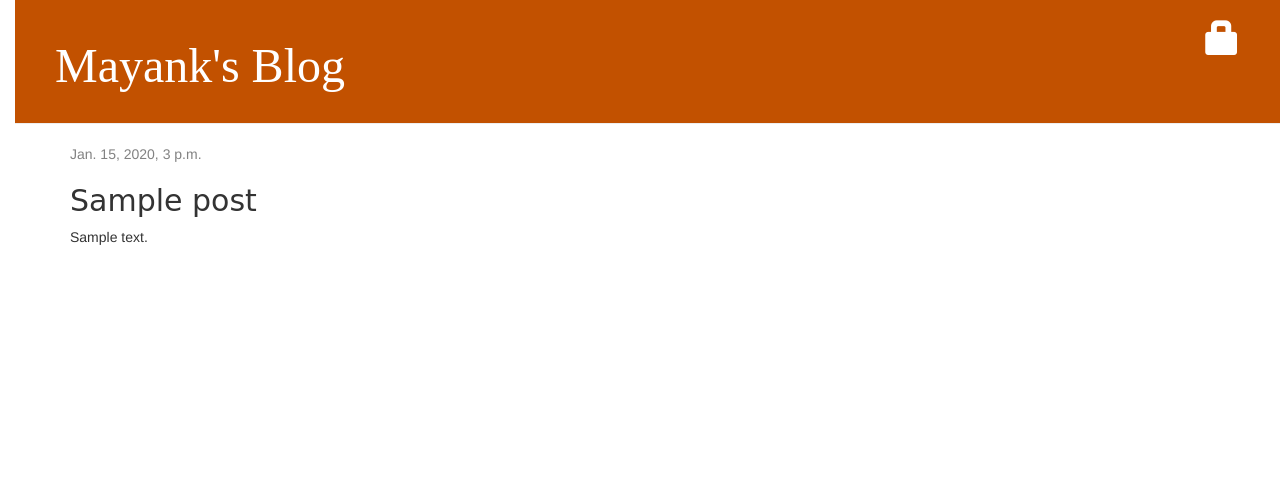
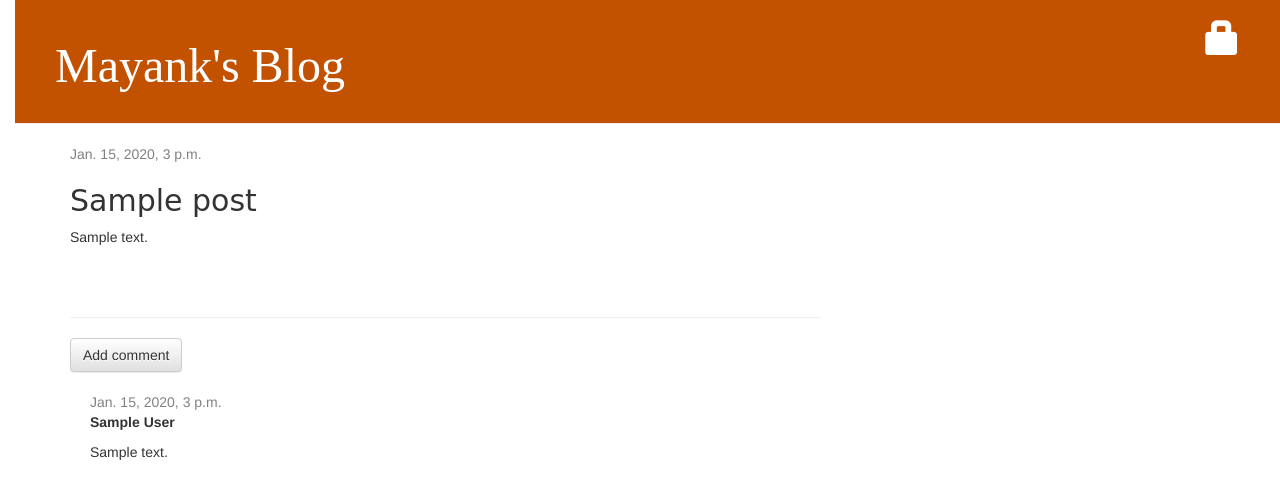
Before and after one commit to codemarvel/blog-web, a Django app: page /post/1/ in a window 1280 px wide. Shown: the top 499 px of the page. Run offline with Django 3.2, Linux system fonts and the light colour scheme; tables that the repository leaves empty hold one stand-in row (values such as "Sample post"); some libraries are stand-ins or nearby versions.

Commit message:
comment model is added

```diff
--- a/blog/admin.py
+++ b/blog/admin.py
@@ -1,4 +1,6 @@
 from django.contrib import admin
 from .models import Post
+from .models import Comment
 
 admin.site.register(Post)
+admin.site.register(Comment)
--- a/blog/models.py
+++ b/blog/models.py
@@ -16,3 +16,19 @@ class Post(models.Model):
 
     def __str__(self):
         return self.title
+    def approved_comments(self):
+        return self.comments.filter(approved_comment=True)
+
+class Comment(models.Model):
+    post = models.ForeignKey('blog.Post', on_delete=models.CASCADE, related_name='comments')
+    author = models.CharField(max_length=200)
+    text = models.TextField()
+    created_date = models.DateTimeField(default=timezone.now)
+    approved_comment = models.BooleanField(default=False)
+
+    def approve(self):
+        self.approved_comment = True
+        self.save()
+
+    def __str__(self):
+        return self.text
--- a/blog/static/css/blog.css
+++ b/blog/static/css/blog.css
@@ -54,3 +54,7 @@ h1, h2, h3, h4 {
 .post h2 a, .post h2 a:visited {
     color: #000000;
 }
+
+.comment {
+    margin: 20px 0px 20px 20px;
+}
--- a/blog/templates/blog/post_detail.html
+++ b/blog/templates/blog/post_detail.html
@@ -16,4 +16,23 @@
         <h2>{{ post.title }}</h2>
         <p>{{ post.text|linebreaksbr }}</p>
     </div>
-{%endblock%}
+  <hr>
+  <a class="btn btn-default" href="{% url 'add_comment_to_post' pk=post.pk %}">Add comment</a>
+  {% for comment in post.comments.all %}
+    {% if user.is_authenticated or comment.approved_comment %}
+    <div class="comment">
+        <div class="date">
+            {{ comment.created_date }}
+            {% if not comment.approved_comment %}
+                <a class="btn btn-default" href="{% url 'comment_remove' pk=comment.pk %}"><span class="glyphicon glyphicon-remove"></span></a>
+                <a class="btn btn-default" href="{% url 'comment_approve' pk=comment.pk %}"><span class="glyphicon glyphicon-ok"></span></a>
+            {% endif %}
+        </div>
+        <strong>{{ comment.author }}</strong>
+        <p>{{ comment.text|linebreaks }}</p>
+    </div>
+    {% endif %}
+{% empty %}
+    <p>No comments here yet :(</p>
+{% endfor %}
+{% endblock %}
--- a/blog/templates/blog/post_list.html
+++ b/blog/templates/blog/post_list.html
@@ -7,7 +7,9 @@
                         <p>published: {{ post.published_date }}</p>
                     </div>
                     <h2><a href="{% url 'post_detail' pk=post.pk %}">{{ post.title }}</a></h2>
+                   <a href="{% url 'post_detail' pk=post.pk %}">Comments: {{ post.approved_comments.count }}</a>
                     <p>{{ post.text|linebreaksbr }}</p>
+
                 </div>
             {% endfor %}
 
--- a/blog/urls.py
+++ b/blog/urls.py
@@ -8,5 +8,8 @@ path('post/<int:pk>/edit/',views.post_edit, name= 'post_edit'),
 path('drafts/',views.post_draft_list ,name='post_draft_list'),
 path('post/<pk>/publish', views.post_publish, name='post_publish'),
 path('post/<pk>/delete', views.post_delete, name='post_delete'),
+path('post/<int:pk>/comment',views.add_comment_to_post,name='add_comment_to_post'),
+path('comment/<int:pk>/approve/', views.comment_approve, name='comment_approve'),
+path('comment/<int:pk>/remove/', views.comment_remove, name='comment_remove'),
 
 ]
--- a/blog/views.py
+++ b/blog/views.py
@@ -1,18 +1,44 @@
 from django.shortcuts import render, get_object_or_404
-from .models import Post
+from .models import Post,Comment
 from django.utils import timezone
-from .forms import PostForm
+from .forms import PostForm,CommentForm
 from django.shortcuts import redirect
 from django.contrib.auth.decorators import login_required
 # Create your views here.
-@login_required
+
+def post_detail(request, pk):
+    post = get_object_or_404(Post, pk=pk)
+    return render(request, 'blog/post_detail.html', {'post': post})
+
+
 def post_list(request):
     posts=Post.objects.filter(published_date__lte=timezone.now()).order_by('published_date')
     return render(request, 'blog/post_list.html', {'posts': posts})
 
-def post_detail(request, pk):
+def add_comment_to_post(request, pk):
     post = get_object_or_404(Post, pk=pk)
-    return render(request, 'blog/post_detail.html', {'post': post})
+    if request.method == "POST":
+        form = CommentForm(request.POST)
+        if form.is_valid():
+            comment = form.save(commit=False)
+            comment.post = post
+            comment.save()
+            return redirect('post_detail', pk=post.pk)
+    else:
+        form = CommentForm()
+    return render(request, 'blog/add_comment_to_post.html', {'form': form})
+
+@login_required
+def comment_approve(request, pk):
+    comment = get_object_or_404(Comment, pk=pk)
+    comment.approve()
+    return redirect('post_detail', pk=comment.post.pk)
+
+@login_required
+def comment_remove(request, pk):
+    comment = get_object_or_404(Comment, pk=pk)
+    comment.delete()
+    return redirect('post_detail', pk=comment.post.pk)
 
 @login_required
 def post_new(request):
```
Also changed, not shown: blog/forms.py (+6 -1 lines), blog/templates/blog/add_comment_to_post.html (added, +9 -0 lines), blog/migrations/0002_comment.py (added).
